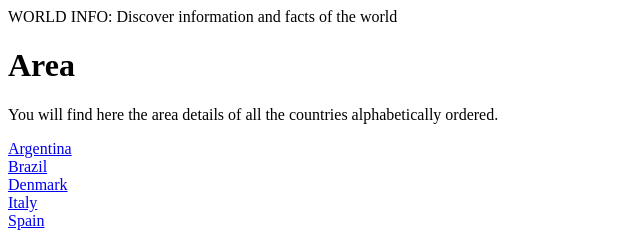
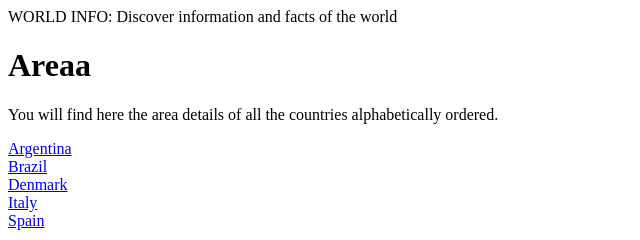
Before and after one commit to crzenna/cia, a plain HTML site: page area.html in a window 1280 px wide. Shown: the top 240 px of the page, 0-640 px from the left. Drawn offline with Linux system fonts and the light colour scheme.

Commit message:
Update area.html

```diff
--- a/area.html
+++ b/area.html
@@ -6,7 +6,7 @@
 	<body>
 		<header>WORLD INFO: Discover information and facts of the world</header>
 		<h1>
-			Area
+			Areaa
 		</h1>
 		<p> You will find here the area details of all the countries alphabetically ordered.</p>
 		<nav>
```
